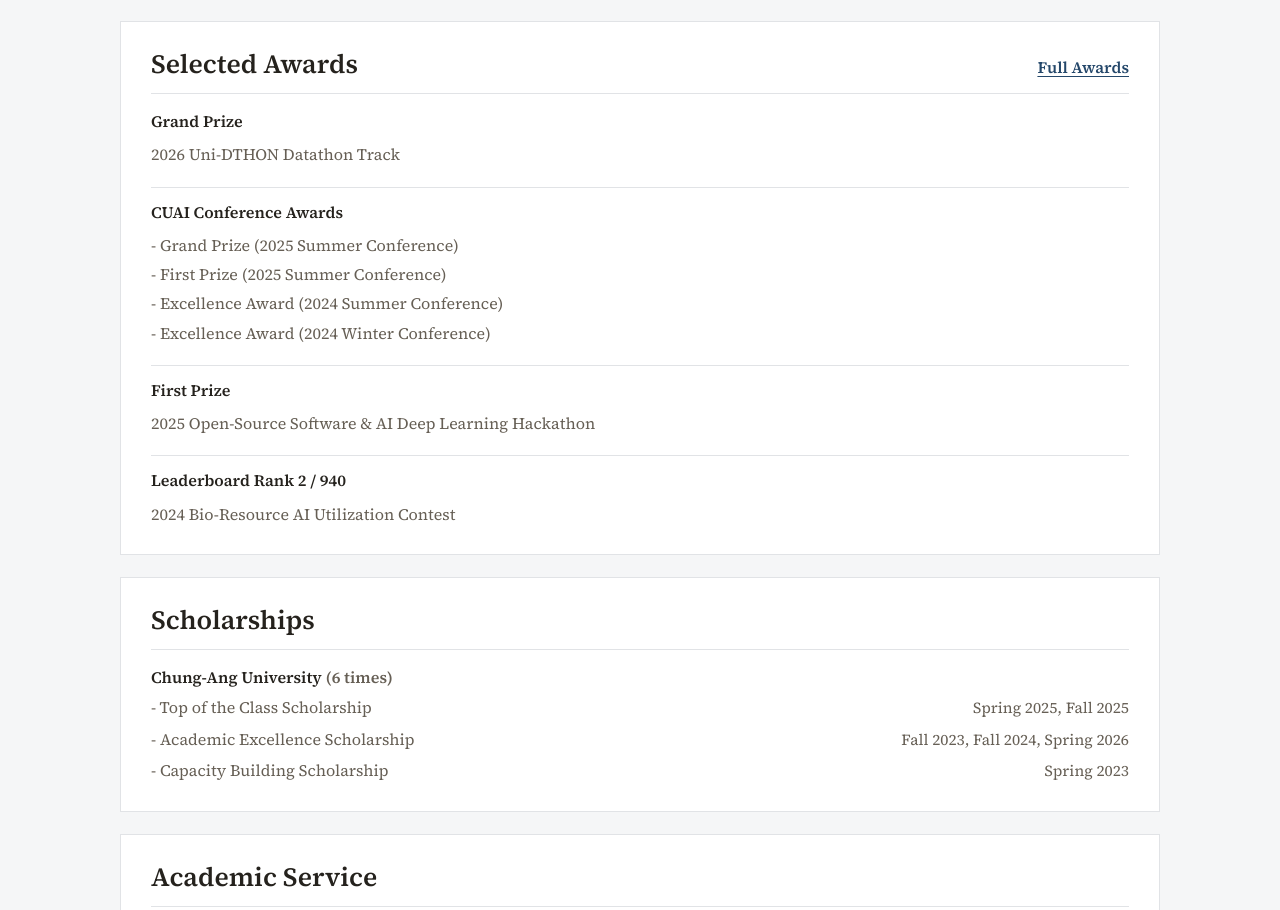
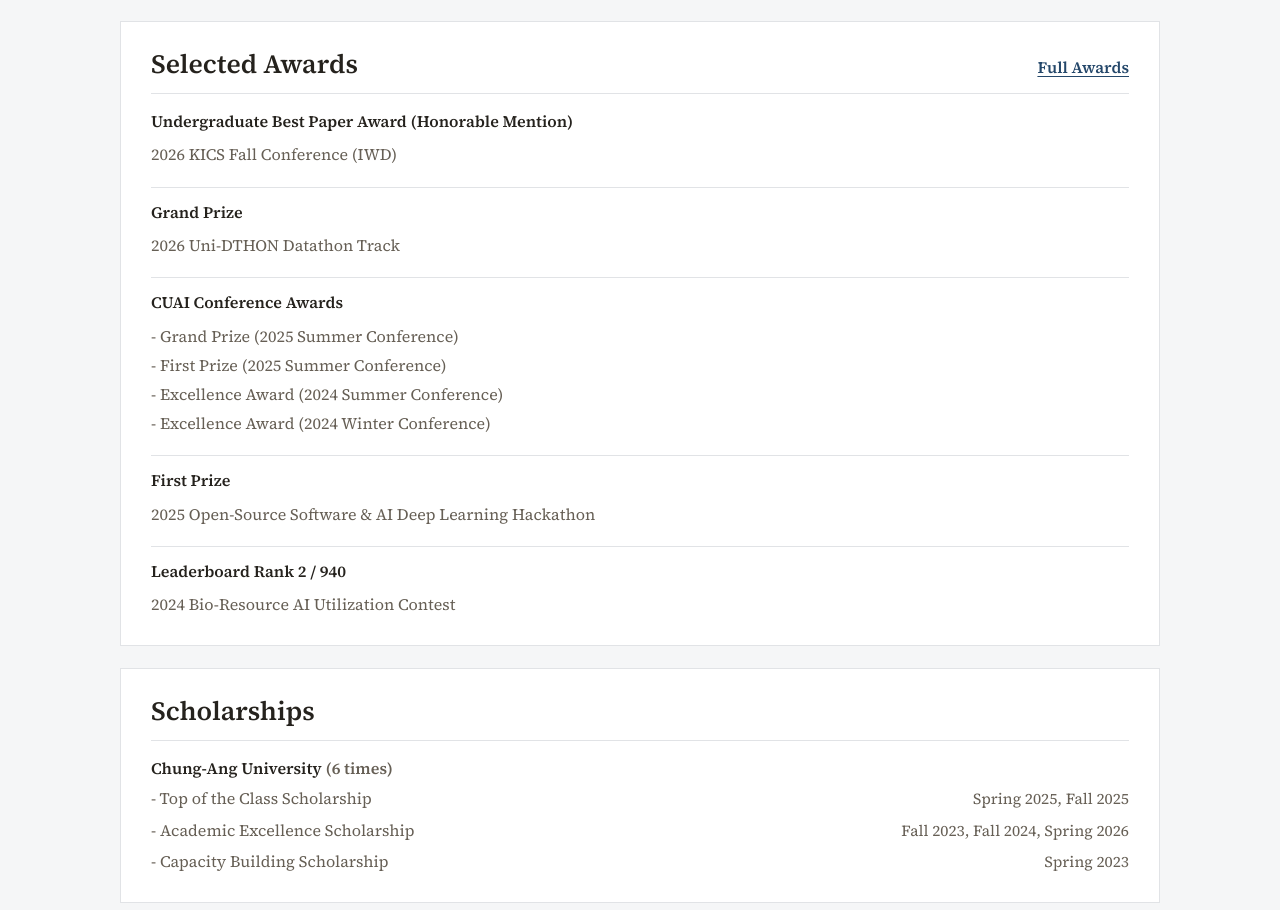
Before and after one commit to kyuanoh/kyuanoh.github.io, a plain HTML site: page index.html in a window 1280 px wide. Shown: the part 2126-3036 px from the top of the page. Drawn offline with Linux system fonts and the light colour scheme.

Commit message:
Add KICS Undergraduate Best Paper Award and update CV
- Add Undergraduate Best Paper Award (Honorable Mention),
  KICS Fall Conference (IWD), to Selected Awards and the 2026 list
- Update CV PDF

Co-Authored-By: Claude Opus 5.5 <noreply@anthropic.com>

```diff
--- a/index.html
+++ b/index.html
@@ -224,6 +224,10 @@
             </div>
             <div class="award-org-list compact-awards">
               <article>
+                <h3>Undergraduate Best Paper Award (Honorable Mention)</h3>
+                <p class="dash-line">2026 KICS Fall Conference (IWD)</p>
+              </article>
+              <article>
                 <h3>Grand Prize</h3>
                 <p class="dash-line">2026 Uni-DTHON Datathon Track</p>
               </article>
```
Also changed, not shown: awards.html (+4 -0 lines), 1 other file.
